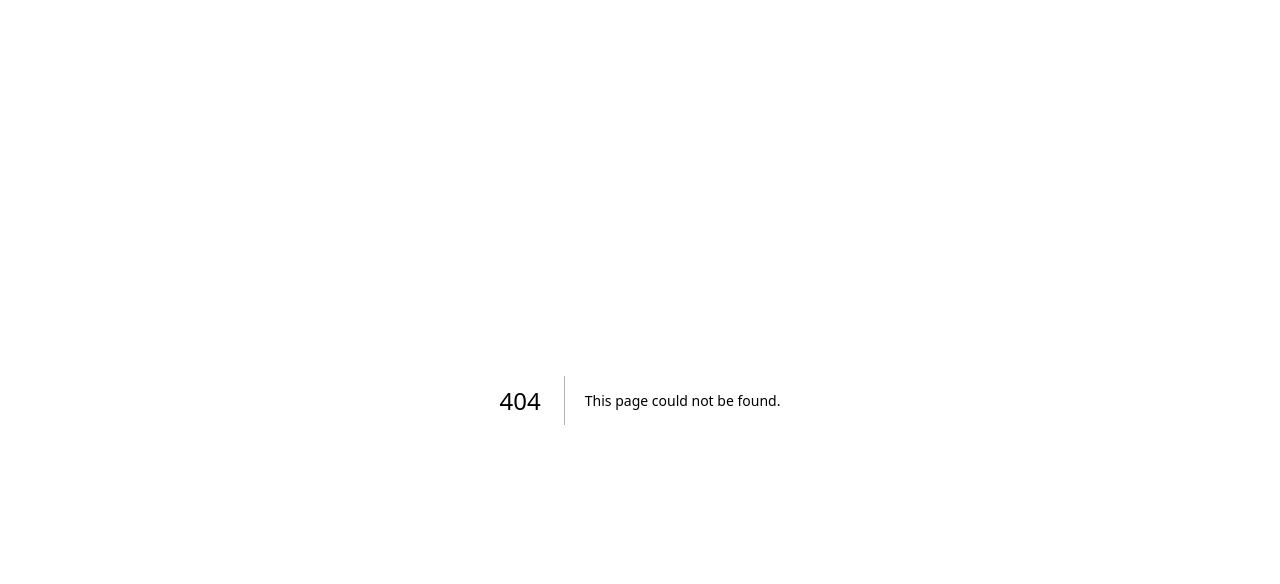
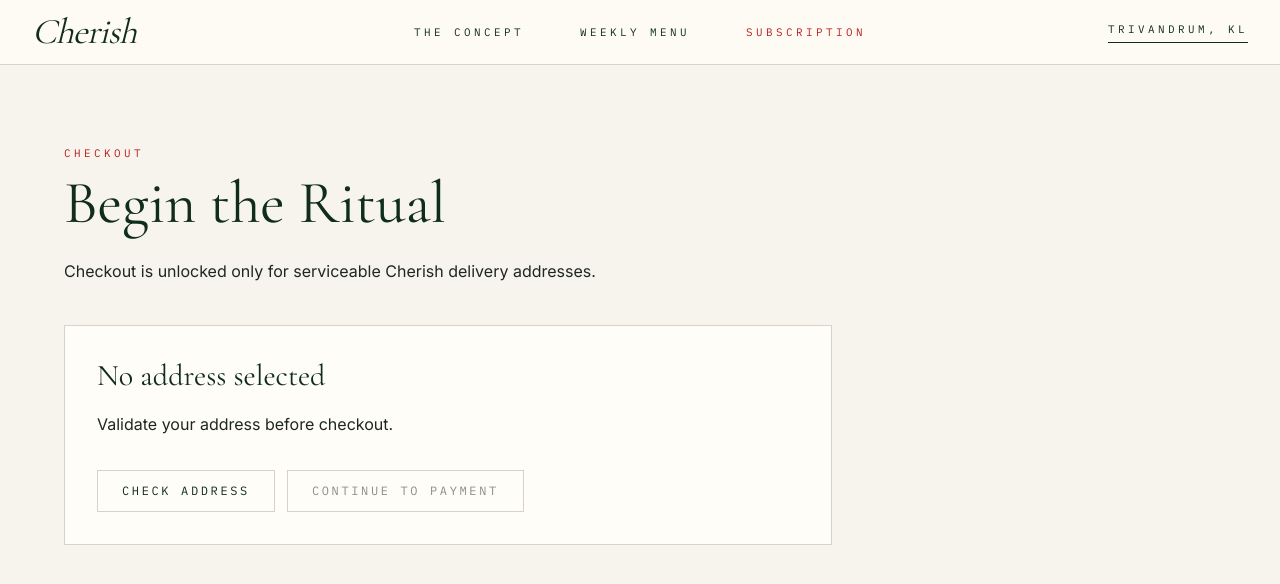
Before and after one commit to anoopspoona/cherisheverybite, a Next.js app: page /checkout in a window 1280 px wide. Before the commit this address had no page. Shown: the top 584 px of the page. Built offline with nearby package versions, Linux system fonts and the light colour scheme; no server answers.

Commit message:
feat: add checkout serviceability gate

```diff
--- /dev/null
+++ b/app/checkout/page.tsx
@@ -0,0 +1,45 @@
+import Link from 'next/link';
+import { BrandHeader } from '@/components/site/brand-header';
+import { getLatestAddress } from '@/lib/account/queries';
+
+export default async function CheckoutPage() {
+  const address = await getLatestAddress();
+  const canCheckout = Boolean(address?.is_serviceable);
+
+  return (
+    <main className="min-h-screen bg-cream text-forest">
+      <BrandHeader active="Subscription" />
+      <section className="px-6 py-20 md:px-12 lg:px-16">
+        <p className="editorial-label text-accentRed">Checkout</p>
+        <h1 className="mt-3 font-serif text-6xl">Begin the Ritual</h1>
+        <p className="mt-6 max-w-2xl leading-7 text-charcoal">Checkout is unlocked only for serviceable Cherish delivery addresses.</p>
+
+        <div className="mt-10 max-w-3xl border border-line bg-ivory p-8">
+          {address ? (
+            <>
+              <p className="editorial-label text-muted">Saved Address</p>
+              <h2 className="mt-3 font-serif text-3xl">{address.full_address}</h2>
+              <p className="mt-4 text-charcoal">Distance: {address.distance_from_kitchen_km ?? '—'} km · Delivery fee: ₹{address.delivery_fee ?? 0}</p>
+              {canCheckout ? (
+                <div className="mt-6 border border-forest/30 bg-forest/5 p-5 text-forest">Address serviceable. Payment step can be connected next.</div>
+              ) : (
+                <div className="mt-6 border border-accentRed/30 bg-accentRed/5 p-5 text-accentRed">This address is outside the current delivery area. Payment is disabled.</div>
+              )}
+            </>
+          ) : (
+            <>
+              <p className="font-serif text-3xl">No address selected</p>
+              <p className="mt-4 leading-7 text-charcoal">Validate your address before checkout.</p>
+            </>
+          )}
+          <div className="mt-8 flex flex-wrap gap-3">
+            <Link href="/account" className="border border-line px-6 py-3 font-mono text-xs uppercase tracking-[0.22em]">Check Address</Link>
+            <button disabled={!canCheckout} className="border border-forest bg-forest px-6 py-3 font-mono text-xs uppercase tracking-[0.22em] text-ivory disabled:cursor-not-allowed disabled:border-line disabled:bg-transparent disabled:text-muted">
+              Continue to Payment
+            </button>
+          </div>
+        </div>
+      </section>
+    </main>
+  );
+}
```
